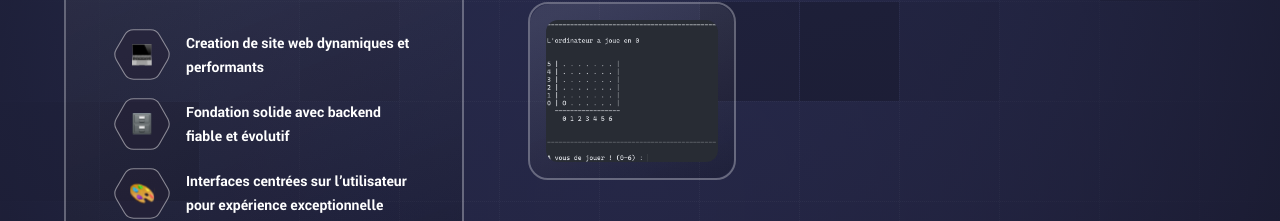
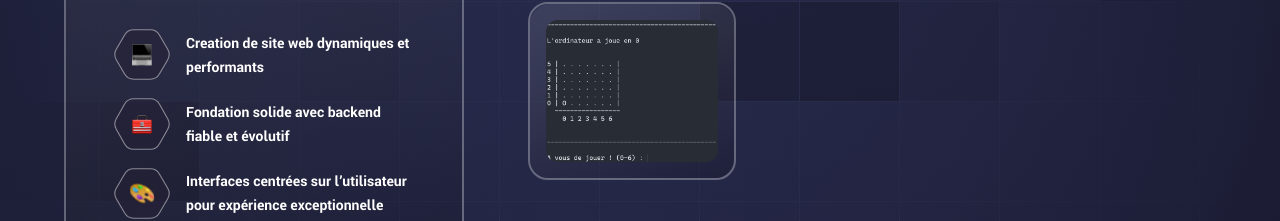
Before and after one commit to g-amoros/MonPortfolio, a Next.js app: page /projects in a window 1280 px wide. Shown: the part 498-719 px from the top of the page. Built offline with nearby package versions, Linux system fonts and the light colour scheme.

Commit message:
feat: Refactor project layout, enhance back button styling, and update image dimensions

```diff
--- a/src/app/globals.css
+++ b/src/app/globals.css
@@ -87,3 +87,29 @@ button {
 .animate__animated.animate__backInLeft {
     --animate-duration: 1.5s;
 }
+
+.backbutton:hover {
+    background-image: linear-gradient(337deg, rgba(0, 0, 0, 0.1) 0%, rgba(255, 255, 255, 0.15) 91.9%);
+}
+
+.link {
+    position: relative;
+}
+
+.link::after {
+    content: "";
+    position: absolute;
+    bottom: 0;
+    left: 50%;
+    background-color: white;
+    width: 0;
+    height: 1.7px;
+    transition:
+        width 0.3s ease,
+        left 0.3s ease;
+}
+
+.link:hover::after {
+    width: 100%;
+    left: 0;
+}
--- a/src/app/projects/[project]/page.tsx
+++ b/src/app/projects/[project]/page.tsx
@@ -126,8 +126,8 @@ export default function ProjectDetail({
                                 <Image
                                     src={Frame}
                                     alt="Frame"
-                                    width={40}
-                                    height={40}
+                                    width={35}
+                                    height={35}
                                 />
                                 <h1 className="text-[#FFF] font-degular font-bold text-xl">
                                     Résumé du projet :
@@ -148,8 +148,8 @@ export default function ProjectDetail({
                                             <Image
                                                 src={Langages}
                                                 alt="Frame"
-                                                width={40}
-                                                height={40}
+                                                width={35}
+                                                height={35}
                                             />
                                             <span className="font-roberto text-lg font-light text-[#FFF]">
                                                 {project.langages.map(
@@ -171,8 +171,8 @@ export default function ProjectDetail({
                                         <Image
                                             src={Frameworks}
                                             alt="Frame"
-                                            width={40}
-                                            height={40}
+                                            width={35}
+                                            height={35}
                                         />
                                         <span className="font-roberto text-lg font-light text-[#FFF]">
                                             React, Vue, Angular, NodeJS
@@ -187,8 +187,8 @@ export default function ProjectDetail({
                                         <Image
                                             src={Outils}
                                             alt="Frame"
-                                            width={40}
-                                            height={40}
+                                            width={35}
+                                            height={35}
                                         />
                                         <span className="font-roberto text-lg font-light text-[#FFF]">
                                             Git, Webpack, DockerA
@@ -197,12 +197,15 @@ export default function ProjectDetail({
                                 </div>
                             </div>
                             {project.url && (
-                                <div className="flex justify-center w-full my-6">
-                                    <h4 className="font-roberto font-normal text-[#EFEFEF80]">
+                                <div className="flex justify-center w-full my-6 text-base">
+                                    <h4 className="font-degular font-normal text-[#EFEFEF80]">
                                         Site :{' '}
-                                        <span className="text-[#FFF] underline underline-offset-4 ">
+                                        <a
+                                            className="text-[#FFF] link"
+                                            href={project.url} target="_blank" rel="noreferrer"
+                                        >
                                             {project.url}
-                                        </span>{' '}
+                                        </a>{' '}
                                     </h4>
                                 </div>
                             )}
--- a/src/app/projects/layout.tsx
+++ b/src/app/projects/layout.tsx
@@ -2,7 +2,6 @@
 import Profile from '../profile';
 import React from 'react';
 import Footer from '../footer';
-import Navbar from '@/components/ui/navbar';
 
 export default function ProjectsLayout({
     children,
--- a/src/app/projects/page.tsx
+++ b/src/app/projects/page.tsx
@@ -20,7 +20,7 @@ export default function Projects() {
                                 width={0}
                                 height={0}
                                 borderRadius={20}
-                                css={'hover:bg-custom-gradient-card'}
+                                css={'hover:bg-custom-gradient-card transform hover:scale-[1.02] transition-transform'}
                             >
                                 <Link
                                     href={`/projects/${project.id}`}
--- a/src/components/ui/back-button.tsx
+++ b/src/components/ui/back-button.tsx
@@ -1,7 +1,6 @@
 'use client'
 import Image from 'next/image';
 import Arrow from '@/public/arrow.svg';
-import Card from '@/components/ui/card';
 import { useRouter } from 'next/navigation';
 
 export default function BackButton() {
@@ -9,8 +8,7 @@ export default function BackButton() {
     return (
         <>
             <button className='!absolute !left-8 ' style={{ all: 'unset' }} onClick={() => router.push('/projects')}>
-                <Card width={100} height={0} borderRadius={15}>
-                    <div className="flex justify-center items-center p-2 cursor-pointer">
+                    <div className="backbutton flex animate__fadeIn animate__animated transition-transform justify-center items-center p-2 cursor-pointer border-[2px] border-[#ffffff4e] rounded-xl">
                         <Image
                             src={Arrow}
                             alt="Image"
@@ -19,7 +17,6 @@ export default function BackButton() {
                             className="w-7 h-7 rounded-xl"
                         />
                     </div>
-                </Card>
             </button>
         </>
     )
```
Also changed, not shown: public/cabinet.svg.
